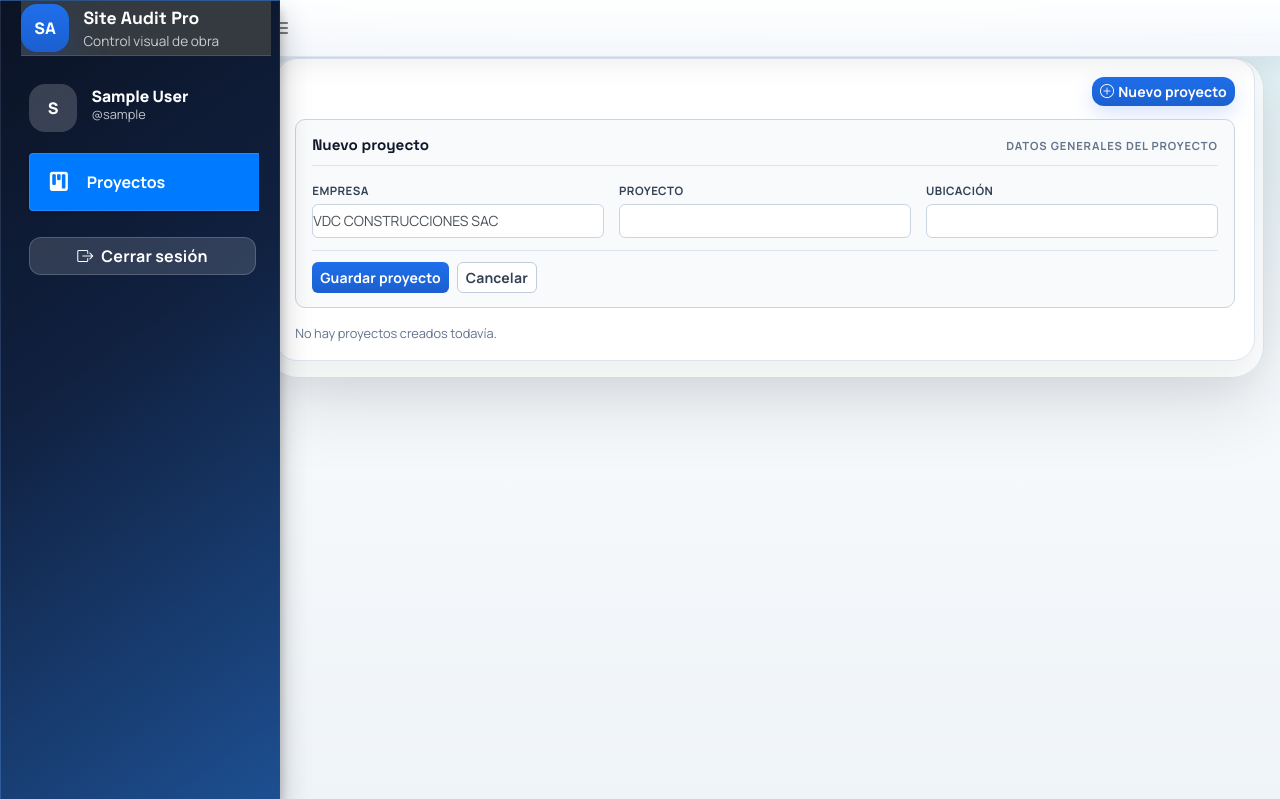
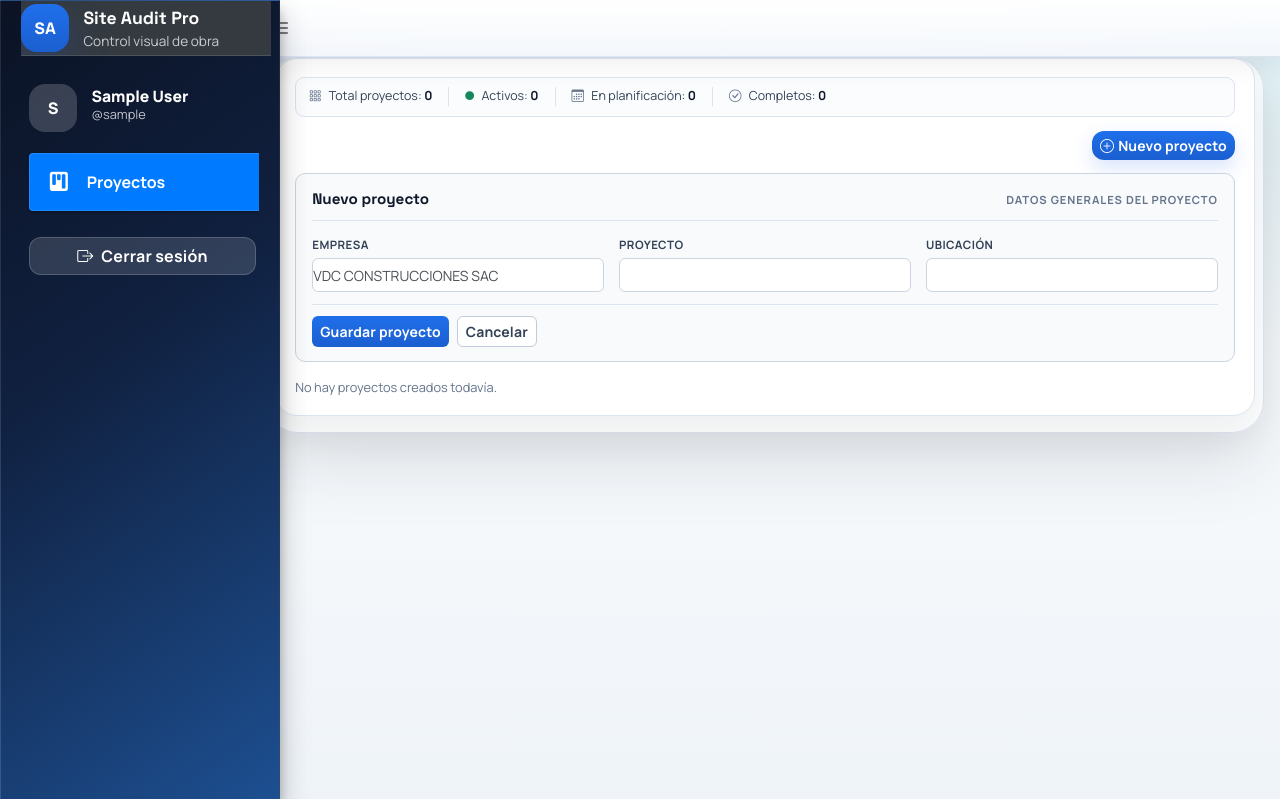
Before and after one commit to vdcconstrucciones123-doc/Control-de-proyectos, a Django app: page /proyecto/1/ in a window 1280 px wide. Shown: the top 799 px of the page. Run offline with Django 5.2, Linux system fonts and the light colour scheme; the visitor is signed in with stand-in values (Sample User, id 1); data comes from the database, SQL or seed files in the repository; data that the repository does not hold is empty; some libraries are stand-ins or nearby versions.

Commit message:
Match project portfolio dashboard reference

```diff
--- a/static/report_app/styles.css
+++ b/static/report_app/styles.css
@@ -2682,6 +2682,83 @@ body:not(.sidebar-collapse) .app-main {
   #metadataForm .mb-2, #entrySection .mb-2, #equipmentSection .mb-2 { margin-bottom: 0.6rem; }
 }
 
+/* Portfolio dashboard refinement */
+#dashboardProjectList {
+  display: grid !important;
+  grid-template-columns: 1fr;
+  gap: 0.7rem !important;
+}
+
+.dashboard-portfolio-title {
+  font-size: 1.45rem;
+  letter-spacing: 0.015em;
+}
+
+.dashboard-portfolio-stats {
+  display: flex;
+  align-items: center;
+  gap: 1rem;
+  margin: 0 0 0.9rem;
+  padding: 0.6rem 0.8rem;
+  border: 1px solid var(--border);
+  border-radius: 9px;
+  background: #fbfcfe;
+  color: var(--text-secondary);
+  font-size: 0.78rem;
+  white-space: nowrap;
+}
+
+.dashboard-portfolio-stats span + span {
+  padding-left: 1rem;
+  border-left: 1px solid var(--border);
+}
+
+.dashboard-portfolio-stats i { margin-right: 0.3rem; color: var(--text-muted); }
+.dashboard-portfolio-stats .dashboard-stat-active { color: #16865d; font-size: 0.55rem; vertical-align: middle; }
+.dashboard-portfolio-stats strong { color: var(--text); }
+
+.dashboard-project-item {
+  min-height: 94px;
+  padding: 0.65rem 0.75rem;
+}
+
+.dashboard-project-item .project-member-name {
+  color: #166b4b;
+  font-size: 1.02rem;
+  font-weight: 800;
+}
+
+.dashboard-project-status {
+  flex: 0 0 auto;
+  margin-left: auto;
+  padding: 0.25rem 0.55rem;
+  border-radius: 999px;
+  background: #7a7d83;
+  color: #fff;
+  font-size: 0.64rem;
+  font-weight: 800;
+  line-height: 1;
+}
+
+.dashboard-project-status.is-active { background: #116b4b; }
+
+.dashboard-project-image {
+  width: 104px;
+  height: 64px;
+  flex-basis: 104px;
+  border-radius: 10px;
+}
+
+.dashboard-project-actions .btn { width: 34px; height: 34px; }
+
+@media (max-width: 768px) {
+  .dashboard-portfolio-title { font-size: 1.1rem; }
+  .dashboard-portfolio-stats { gap: 0.55rem; overflow-x: auto; font-size: 0.68rem; }
+  .dashboard-portfolio-stats span + span { padding-left: 0.55rem; }
+  .dashboard-project-image { width: 72px; height: 54px; flex-basis: 72px; }
+  .dashboard-project-status { grid-column: 2; justify-self: start; margin-left: 0; }
+}
+
 /* Equipos: lista y PDF preview */
 .equipment-list-thumb {
   width: 56px;
--- a/templates/base.html
+++ b/templates/base.html
@@ -13,7 +13,7 @@
   <link rel="stylesheet" href="https://cdn.jsdelivr.net/npm/admin-lte@3.2/dist/css/adminlte.min.css">
   <link rel="stylesheet" href="https://cdn.jsdelivr.net/npm/bootstrap-icons@1.10.5/font/bootstrap-icons.css">
   <link rel="stylesheet" href="{% static 'report_app/theme.css' %}?v=1">
-  <link rel="stylesheet" href="{% static 'report_app/styles.css' %}?v=40">
+  <link rel="stylesheet" href="{% static 'report_app/styles.css' %}?v=41">
   {% block extra_head %}{% endblock %}
 </head>
 <body class="{% block body_class %}{% endblock %}" data-app-theme="site-audit" data-current-user="{% if request.user.is_authenticated %}{{ request.user.username }}{% else %}guest{% endif %}">
--- a/templates/report_app/home.html
+++ b/templates/report_app/home.html
@@ -155,9 +155,15 @@
       <div id="dashboardIntroHeader" class="section-card-header">
         <span class="section-icon"><i class="bi bi-kanban"></i></span>
         <div>
-          <h2 class="section-title mb-0">Proyectos</h2>
-          <p class="section-desc mb-0">Desde aquí crea proyectos nuevos o entra a uno existente.</p>
+          <h2 class="section-title mb-0 dashboard-portfolio-title">PORTAFOLIO DE PROYECTOS</h2>
+          <p class="section-desc mb-0">Administra tus obras y entra rápidamente a cada proyecto.</p>
         </div>
+      </div>
+      <div id="dashboardPortfolioStats" class="dashboard-portfolio-stats" aria-label="Resumen de proyectos">
+        <span><i class="bi bi-grid-3x3-gap"></i> Total proyectos: <strong id="dashboardTotalProjects">0</strong></span>
+        <span><i class="bi bi-circle-fill dashboard-stat-active"></i> Activos: <strong id="dashboardActiveProjects">0</strong></span>
+        <span><i class="bi bi-calendar3"></i> En planificación: <strong id="dashboardPlanningProjects">0</strong></span>
+        <span><i class="bi bi-check-circle"></i> Completos: <strong id="dashboardCompleteProjects">0</strong></span>
       </div>
       <div id="dashboardIntroActions" class="d-flex justify-content-end mb-3">
         <button id="dashboardNewProjectBtn" type="button" class="btn btn-primary btn-sm"><i class="bi bi-plus-circle me-1"></i>Nuevo proyecto</button>
```
Also changed, not shown: static/report_app/app.js.
